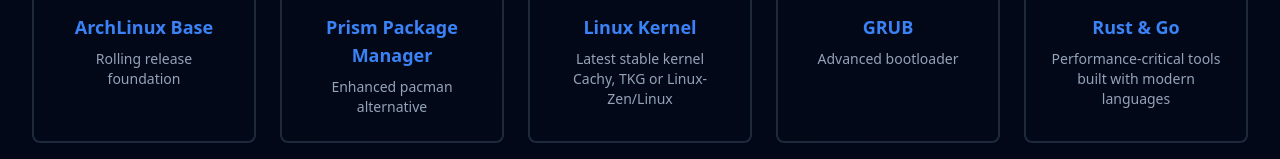
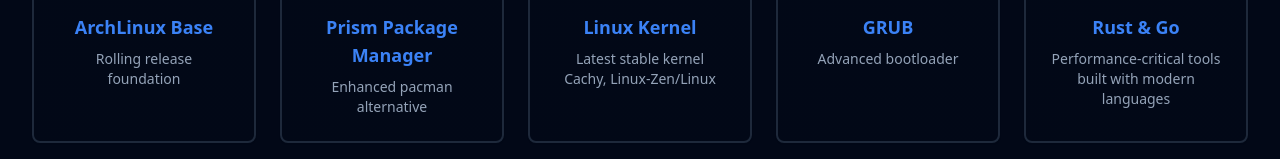
Before and after one commit to PrismLinux/prismlinux.org, a Next.js app: page /about in a window 1280 px wide. Shown: the part 1562-1721 px from the top of the page. Built offline with nearby package versions, Linux system fonts and the light colour scheme.

Commit message:
Removed TKG mentions

```diff
--- a/app/about/page.tsx
+++ b/app/about/page.tsx
@@ -52,7 +52,7 @@
   {
     name: "Linux Kernel",
     icon: "🐧",
-    description: "Latest stable kernel Cachy, TKG or Linux-Zen/Linux",
+    description: "Latest stable kernel Cachy, Linux-Zen/Linux",
   },
   {
     name: "GRUB",
```
